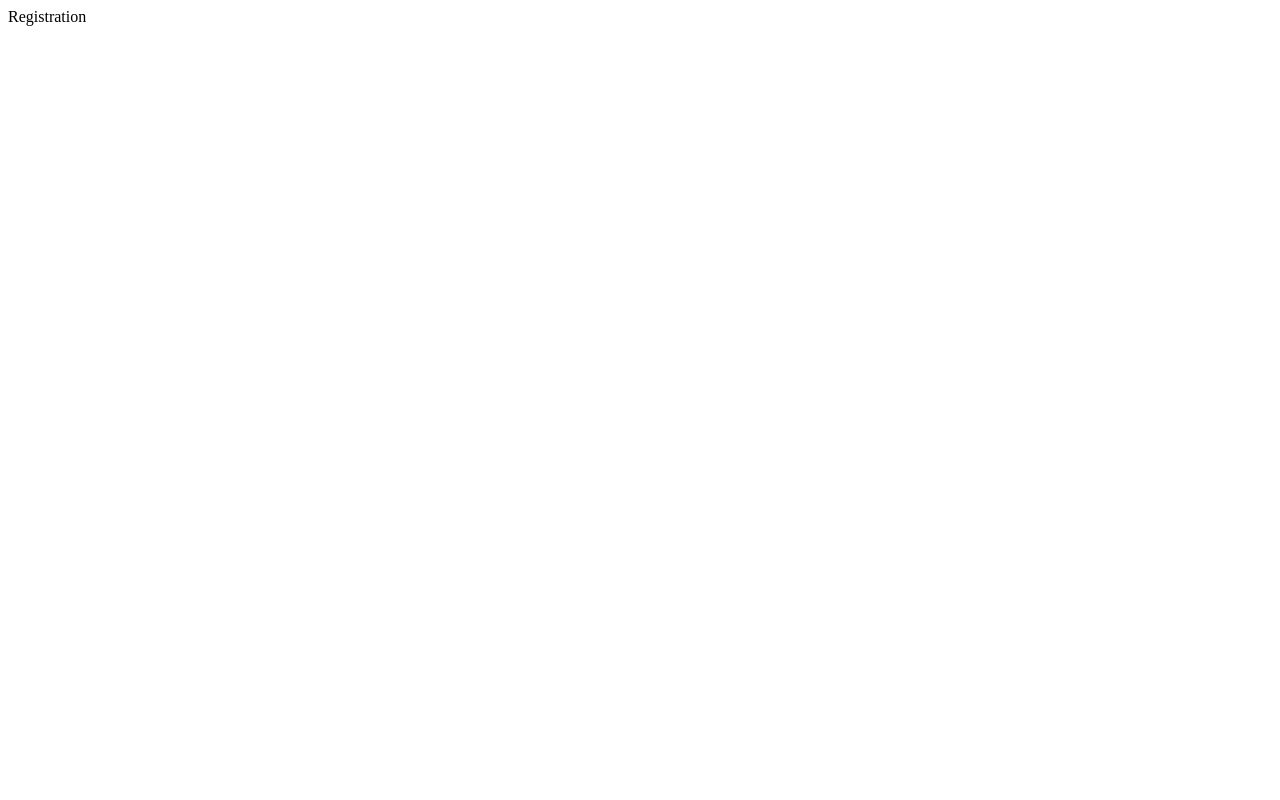
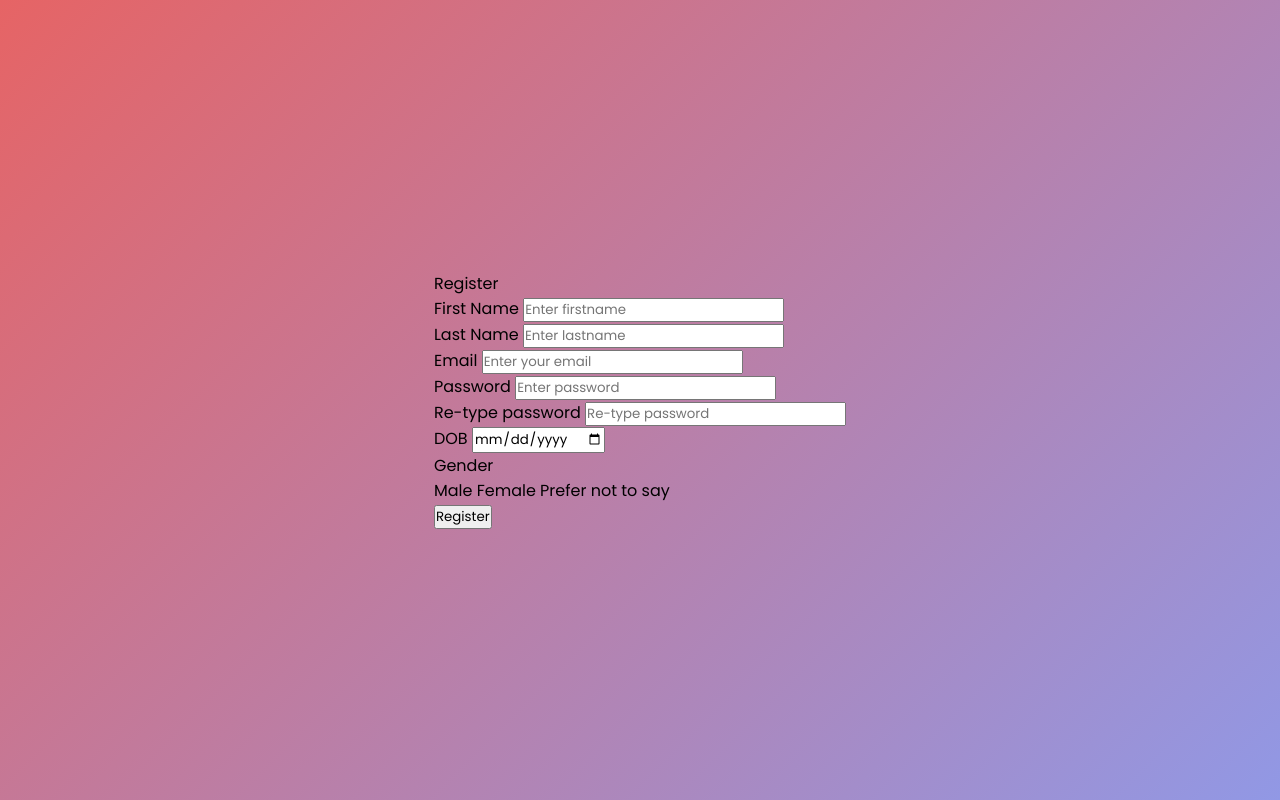
Before and after one commit to krish-git-cyber/Responsive-registration-form, a plain HTML site: page index.html in a window 1280 px wide. Drawn offline with Linux system fonts and the light colour scheme.

Commit message:
new features

```diff
--- a/index.html
+++ b/index.html
@@ -5,12 +5,63 @@
     <meta name="viewport" content="width=device-width, initial-scale=1.0">
     <link rel="stylesheet" href="style.css">
     <title>Responsive registration form</title>
+    <style>
+        @import url('https://fonts.googleapis.com/css2?family=Poppins:ital,wght@0,100;0,200;0,300;0,400;0,500;0,600;0,700;0,800;0,900;1,100;1,200;1,300;1,400;1,500;1,600;1,700;1,800;1,900&display=swap');
+    </style>
+
 </head>
 <body>
     <div class="container">
-        <div class="title">
-            Registration
+        <div class="title">Register</div>
+        <form action="#">
+        <div class="user-details">
+            <div class="input box">
+                <span class="details">First Name</span>
+                <input type="text" placeholder="Enter firstname" required>
+            </div>
+            <div class="input box">
+                <span class="details">Last Name</span>
+                <input type="text" placeholder="Enter lastname" required>
+            </div>
+            <div class="input box">
+                <span class="details">Email</span>
+                <input type="email" placeholder="Enter your email" required>
+            </div>
+            <div class="input box">
+                <span class="details">Password</span>
+                <input type="password" placeholder="Enter password" required>
+            </div>
+            <div class="input box">
+                <span class="details">Re-type password</span>
+                <input type="password" placeholder="Re-type password" required>
+            </div>
+            <div class="input box">
+                <span class="details">DOB</span>
+                <input type="date" placeholder="Date of birth" required>
+            </div>
         </div>
+        <div class="gender-details">
+            <span class="gender-title">Gender</span>
+            <div class="catagory">
+                <label for="">
+                    <span class="dot one"></span>
+                    <span class="gender">Male</span>
+                </label>
+                <label for="">
+                    <span class="dot one"></span>
+                    <span class="gender">Female</span>
+                </label>
+                <label for="">
+                    <span class="dot one"></span>
+                    <span class="gender">Prefer not to say</span>
+                </label>
+            </div>
+        </div>
+        <div class="button">
+          <input type="submit" value="Register">
+
+        </div>
+    </form>
     </div>
 
 </body>
--- a/style.css
+++ b/style.css
@@ -0,0 +1,17 @@
+*{
+    margin: 0;
+    padding: 0;
+    box-sizing: border-box;
+    font-family: "Poppins", sans-serif
+}
+
+body {
+    display: flex;
+    height: 100vh;
+    justify-content: center;
+    align-items: center;
+    background: linear-gradient(135deg, #e66465, #9198e5);
+}
+.container {
+
+}
```
